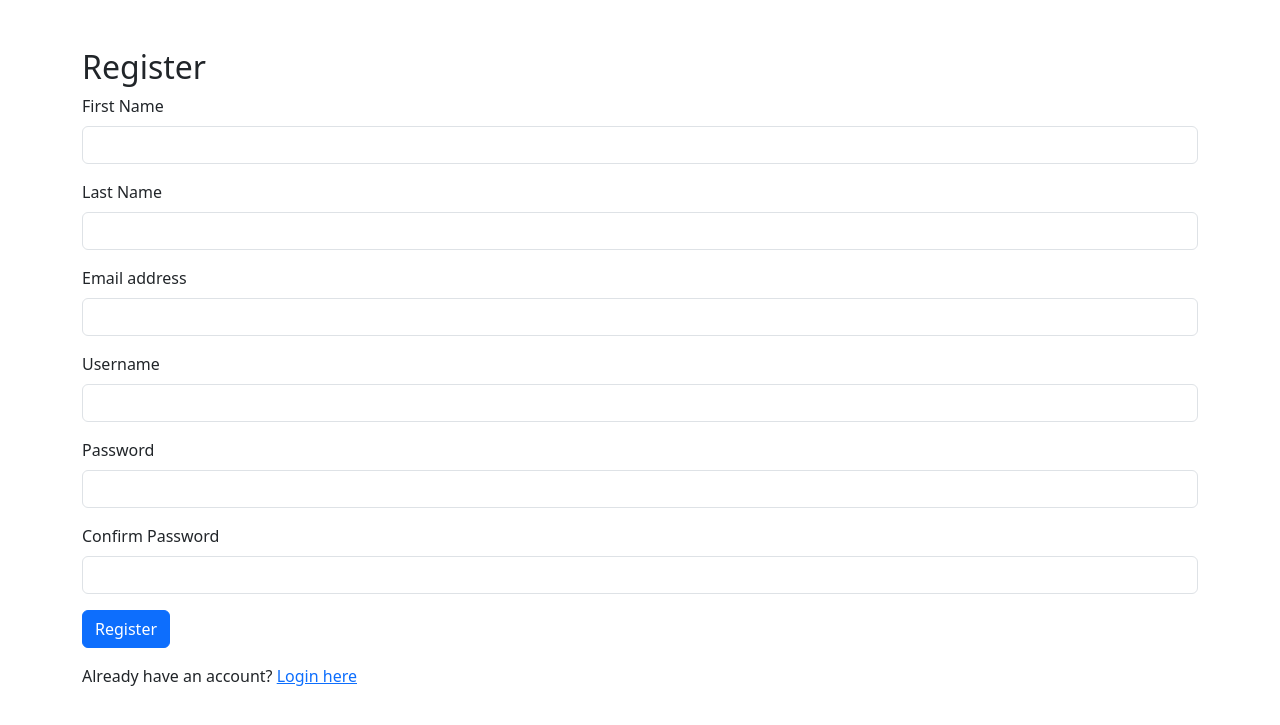
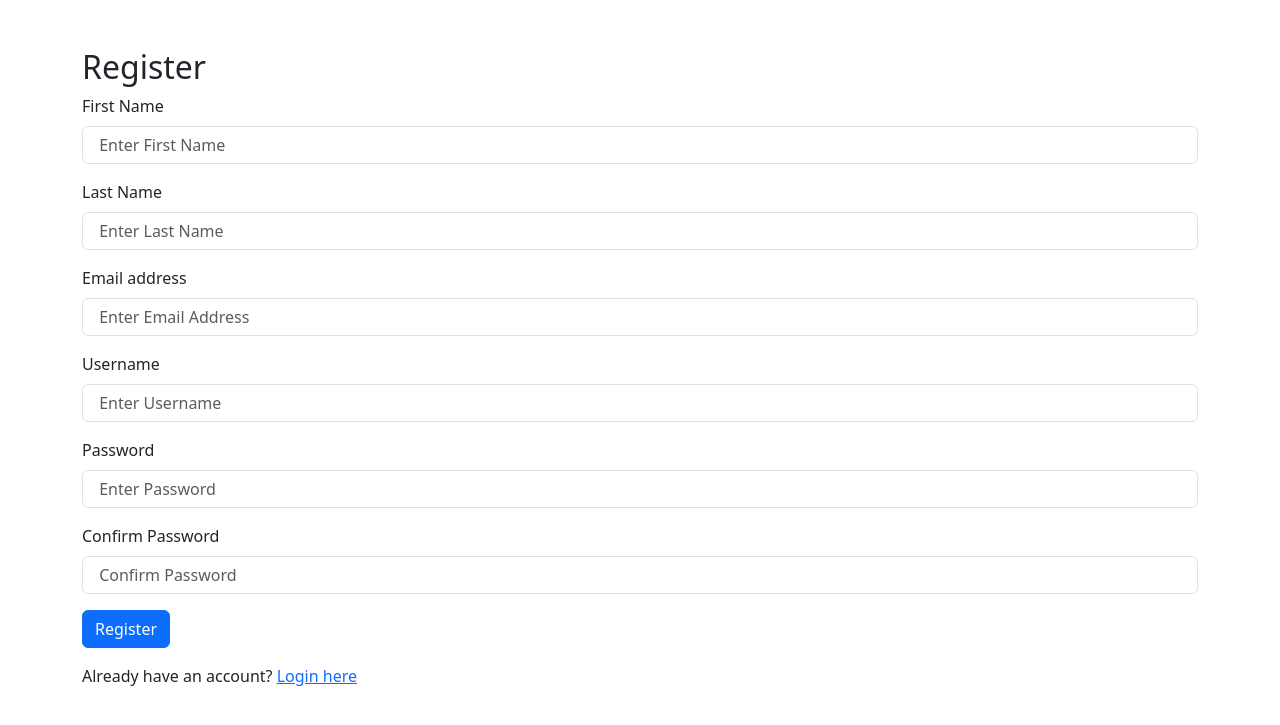
Before and after one commit to Balazs527/Sulis-Weblap02, a PHP site: page /register.php in a window 1280 px wide. Shown: the part 56-781 px from the top of the page. Run offline with PHP 8.4, Linux system fonts and the light colour scheme.

Commit message:
..................................................

```diff
--- a/login.php
+++ b/login.php
@@ -43,11 +43,11 @@ include('header.php');
     <form action="" method="POST">
         <div class="mb-3">
             <label for="username" class="form-label">Username</label>
-            <input type="text" class="form-control" id="username" name="username" required>
+            <input type="text" class="form-control" id="username" placeholder=" Enter Username " name="username" required>
         </div>
         <div class="mb-3">
             <label for="password" class="form-label">Password</label>
-            <input type="password" class="form-control" id="password" name="password" required>
+            <input type="password" class="form-control" id="password" placeholder=" Enter Password " name="password" required>
         </div>
         <div class="mb-3 form-check">
             <input type="checkbox" class="form-check-input" id="remember" name="remember">
--- a/register.php
+++ b/register.php
@@ -38,27 +38,27 @@ include('header.php');
     <form action="" method="POST">
         <div class="mb-3">
             <label for="firstName" class="form-label">First Name</label>
-            <input type="text" class="form-control" id="firstName" name="firstName" required>
+            <input type="text" class="form-control" id="firstName" placeholder=" Enter First Name " name="firstName" required>
         </div>
         <div class="mb-3">
             <label for="lastName" class="form-label">Last Name</label>
-            <input type="text" class="form-control" id="lastName" name="lastName" required>
+            <input type="text" class="form-control" id="lastName" placeholder=" Enter Last Name " name="lastName" required>
         </div>
         <div class="mb-3">
             <label for="email" class="form-label">Email address</label>
-            <input type="email" class="form-control" id="email" name="email" required>
+            <input type="email" class="form-control" id="email" placeholder=" Enter Email Address " name="email" required>
         </div>
         <div class="mb-3">
             <label for="username" class="form-label">Username</label>
-            <input type="text" class="form-control" id="username" name="username" required>
+            <input type="text" class="form-control" id="username" placeholder=" Enter Username " name="username" required>
         </div>
         <div class="mb-3">
             <label for="password" class="form-label">Password</label>
-            <input type="password" class="form-control" id="password" name="password" required>
+            <input type="password" class="form-control" id="password" placeholder=" Enter Password" name="password" required>
         </div>
         <div class="mb-3">
             <label for="passwordConfirm" class="form-label">Confirm Password</label>
-            <input type="password" class="form-control" id="passwordConfirm" name="passwordConfirm" required>
+            <input type="password" class="form-control" id="passwordConfirm" placeholder=" Confirm Password " name="passwordConfirm" required>
         </div>
         <button type="submit" class="btn btn-primary">Register</button>
         <p class="mt-3">Already have an account? <a href="login.php">Login here</a></p>
```
